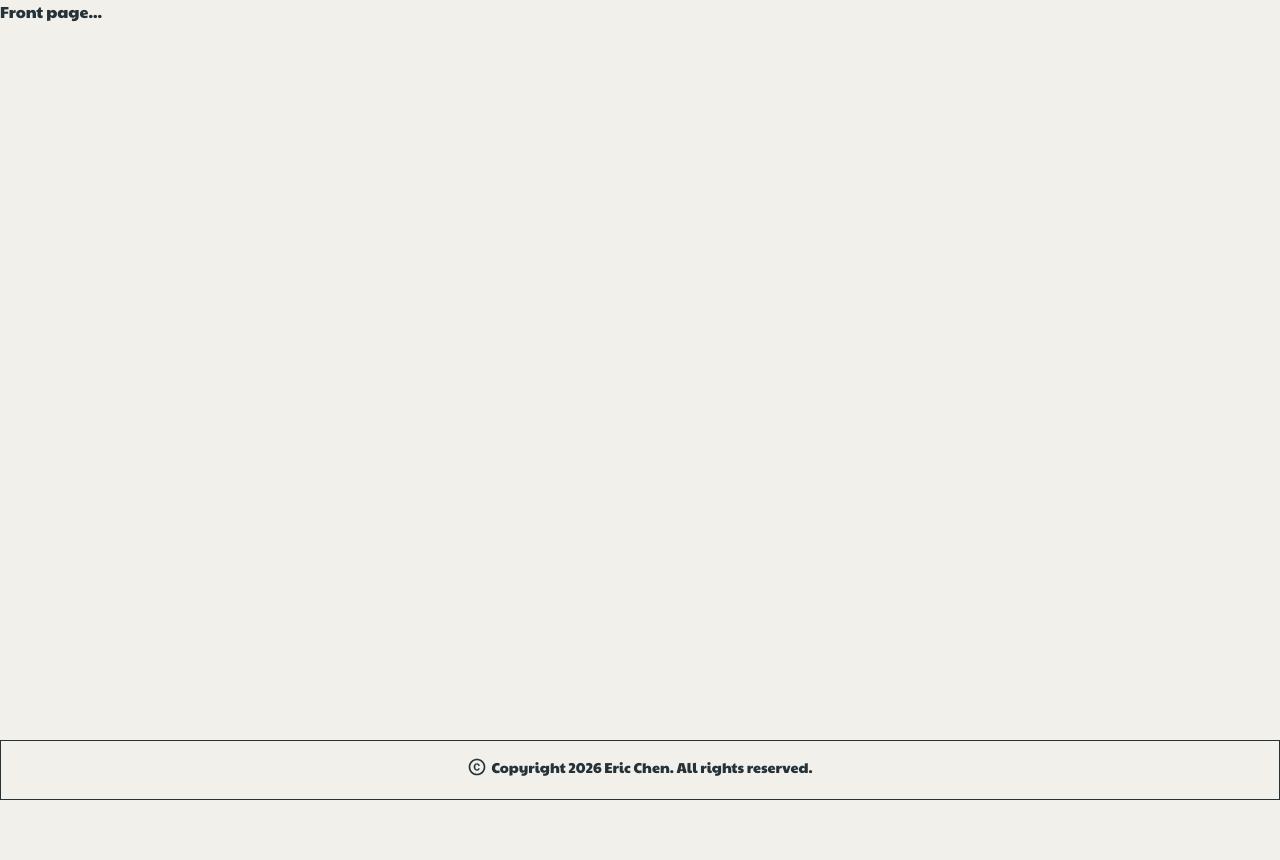
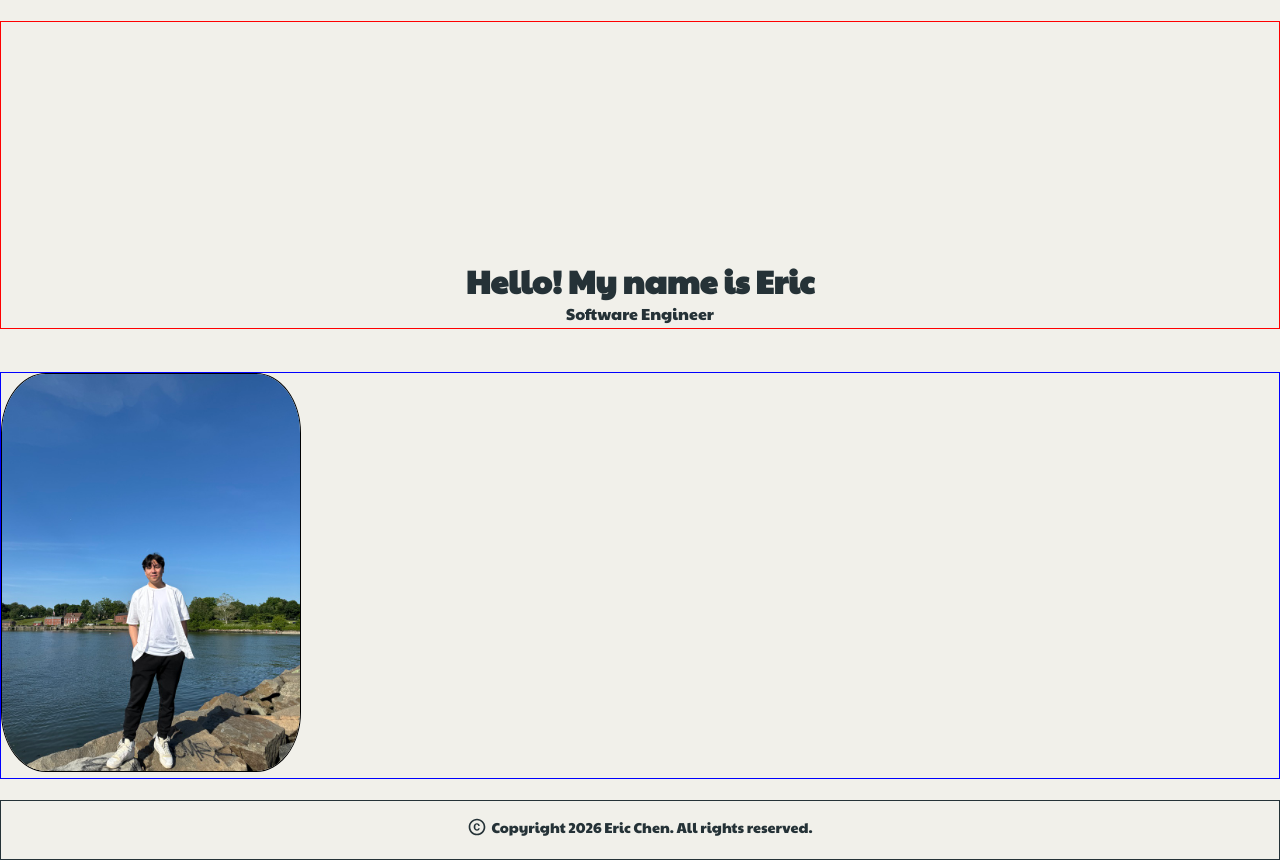
Before and after one commit to EricChen-01/ericgchen.com, a React (Create React App) app: page /portfolio in a window 1280 px wide. Before the commit the page ends 800 px from the top, so only its background shows below. Built offline with nearby package versions, Linux system fonts and the light colour scheme.

Commit message:
added title and photo

```diff
--- a/src/components/NewPortfolio/FrontPage.js
+++ b/src/components/NewPortfolio/FrontPage.js
@@ -1,10 +1,27 @@
-import { Box } from "@mui/material";
-
+import { Box, Grid, Typography } from "@mui/material";
+import me from '../../images/me.png';
 
 function FrontPage(){
     return(
         <Box>
-            Front page...
+            <Grid
+                container
+                height='100vh'
+                direction='column'
+                justifyContent='space-around'
+            >
+                <Box align='center' sx={{pt:30}} border='1px solid red'>
+                    <Typography variant='h2'color='text.primary'>
+                    Hello! My name is Eric
+                    </Typography>
+                    <Typography variant='subtitle1'>
+                        Software Engineer
+                    </Typography>
+                </Box>
+                <Box align='left' border='1px solid blue'>
+                    <img className='round' style={{border:'1px solid black', maxWidth: '300px', width: '100%', height: 'auto'}} src={me} alt='Eric Chen'/>
+                </Box>
+            </Grid>
         </Box>
     )
 }
```
